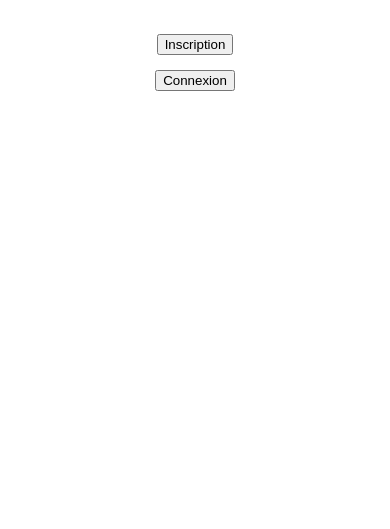
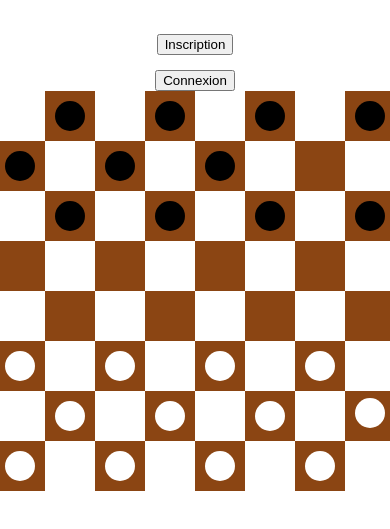
Before and after one commit to makba8/Jeux-de-Dame-, a website: page front/www/index.html in a window 390 px wide. Shown: the part 69-598 px from the top of the page. Drawn offline with Linux system fonts and the light colour scheme; some packages are replaced by stand-ins of ours.

Commit message:
Commentaire et ajout de pages

```diff
--- a/front/www/app.js
+++ /dev/null
@@ -1 +0,0 @@
-// routeur pour tous les autre fichier js du front (pas obligé de s'en servir mais permet de mieux ce repérer)
--- a/front/www/css/index.css
+++ b/front/www/css/index.css
@@ -102,7 +102,7 @@
 }
 
 #damier {
-  display: none;
+  display: flex;
   flex-direction: column;
   justify-content: center;
   align-items: center;
--- a/front/www/index.html
+++ b/front/www/index.html
@@ -14,9 +14,6 @@
     />
     <link rel="stylesheet" href="css/index.css" />
     <title>Hello World</title>
-    <script type="module" src="app.js"></script>
-    <script src="cordova.js"></script>
-    <script src="js/index.js"></script>
   </head>
   <body>
     <div class="app">
@@ -62,7 +59,12 @@
 
       <!-- Page de jeux  -->
       <div id="damier">
-        <svg width="400" height="400" xmlns="http://www.w3.org/2000/svg">
+        <svg
+          id="checkersBoard"
+          width="400"
+          height="400"
+          xmlns="http://www.w3.org/2000/svg"
+        >
           <!-- x et y sont utilisés pour spécifier les coordonnées de l'angle supérieur gauche -->
           <rect x="0" y="0" width="50" height="50" fill="#fff" />
           <rect x="50" y="0" width="50" height="50" fill="#8B4513" />
@@ -171,4 +173,7 @@
       </div>
     </div>
   </body>
+  <script type="module" src="app.js"></script>
+  <script src="cordova.js"></script>
+  <script src="./js/Affichage.js"></script>
 </html>
--- a/front/www/js/index.js
+++ b/front/www/js/Affichage.js
@@ -83,3 +83,4 @@ startBtn.addEventListener("click", function () {
 ////////////////////////////////////////////////////////////////
 //page de Jeux Damier
 ////////////////////////////////////////////////////////////////
+// A faire une fois que le fonctionnement du damier sera finis
--- /dev/null
+++ b/front/www/js/GestionMsg.js
@@ -0,0 +1 @@
+// Gestion des messages du serveur pour choisir par rapoort au différents script
--- /dev/null
+++ b/front/www/js/Joueur.js
@@ -0,0 +1 @@
+//Actualisation du damier,  Gestion du damier, envoie des modification
--- /dev/null
+++ b/front/www/js/NonJoueur.js
@@ -0,0 +1 @@
+// Gestion de message et empécher la grille d'être cliquable
```
